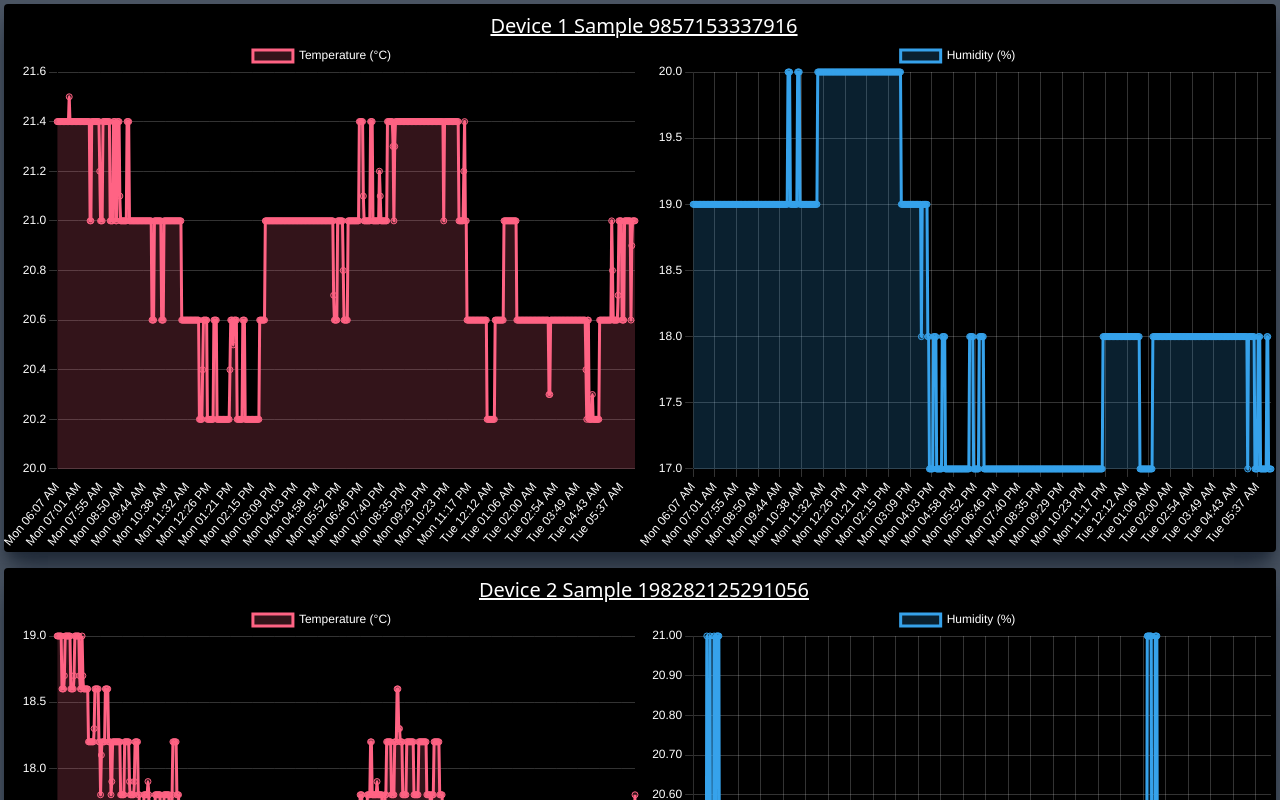
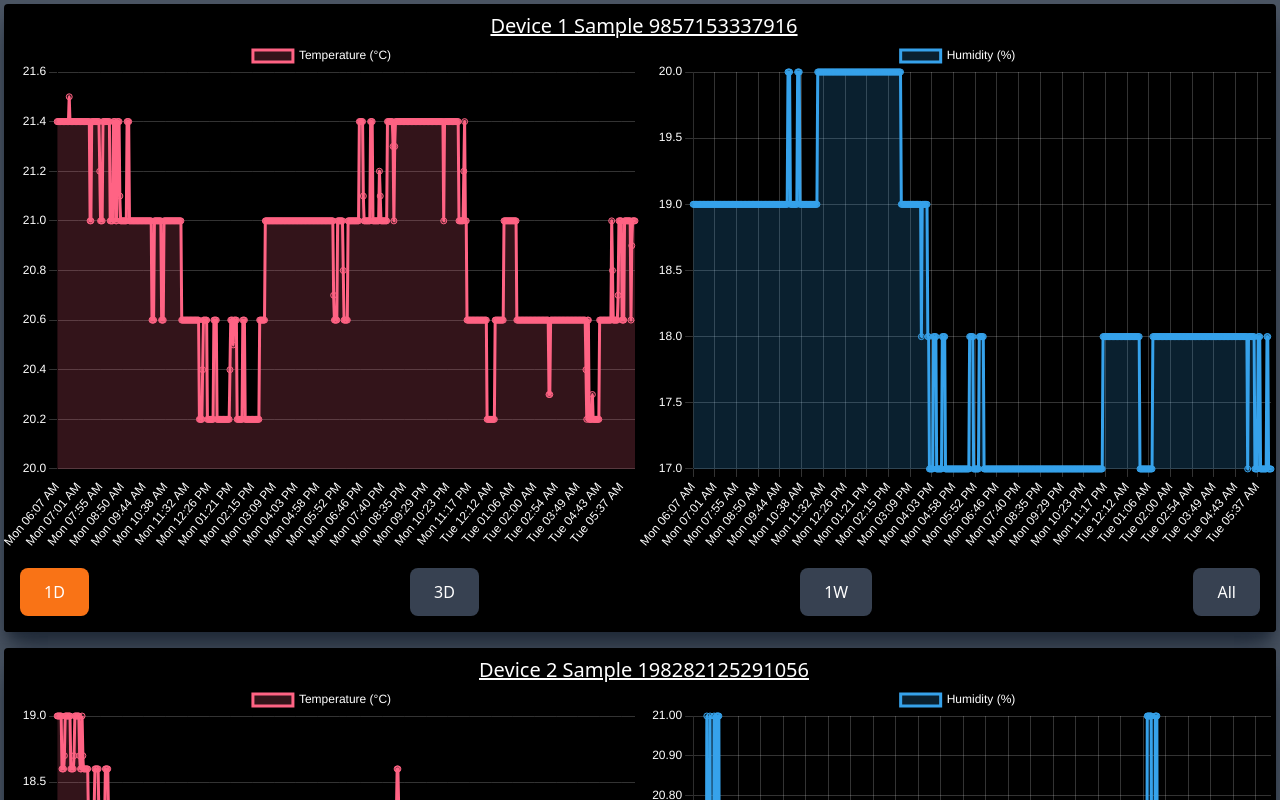
Before and after one commit to ramzialhaddad/humiditytemp, a SvelteKit app: page / in a window 1280 px wide. Shown: the top 800 px of the page. Built offline with nearby package versions, Linux system fonts and the light colour scheme.

Commit message:
Added buttons and button states. Needs implementation for functionality

```diff
--- a/src/routes/Graph.svelte
+++ b/src/routes/Graph.svelte
@@ -3,6 +3,7 @@
 	import {onMount} from "svelte";
 
     let {data} = $props();
+	let selectedButton = $state('1d');
 
 	onMount(()=> {
         let url =`/tempHumidity?filter=(device='${data}')`;
@@ -10,6 +11,9 @@
         let tempHumidityReq = fetch(url).then(r => r.json()).then(data => {makeChart(data.items)});
     });
 
+	function handleButtonClick(button: string){
+		selectedButton = button;
+	}
 
     function makeChart(input) {
         const options = {
@@ -28,7 +32,7 @@
         const minYHumidity = 15;
         const maxYHumidity = 40;
 
-        console.log(data, labels[0], "ee");
+        //console.log(data, labels[0], "ee");
 
         const tempCanvas = document.getElementById(data+"-temp") as HTMLCanvasElement;
         const tempGraphCtx = tempCanvas.getContext('2d')!;
@@ -158,13 +162,44 @@
     }
 </script>
 
-<div class="flex min-h-[32rem] flex-wrap">
-	<div class="flex lg:flex-1 w-full">
-		<canvas id="{data}-temp" class="w-full h-full"></canvas>
+<div>
+	<div class="flex min-h-[32rem] flex-wrap">
+		<div class="flex lg:flex-1 w-full">
+			<canvas id="{data}-temp" class="w-full h-full"></canvas>
+		</div>
+		<div class="flex lg:flex-1 w-full">
+			<canvas id="{data}-humidity" class="w-full h-full"></canvas>
+		</div>
 	</div>
-	<div class="flex lg:flex-1 w-full">
-		<canvas id="{data}-humidity" class="w-full h-full"></canvas>
+	<div class="bg-black p-4 rounded">
+		<div class="flex justify-between items-center">
+			<button class="bg-gray-700 text-white px-6 py-3 rounded-lg mr-4 sm:mr-0 transition-colors
+			{selectedButton == '1d' ? 'bg-orange-500' : ''}"
+
+					onclick={()=> handleButtonClick('1d')}
+			>1D</button>
+
+			<button class="bg-gray-700 text-white px-6 py-3 rounded-lg mr-4 sm:mr-0 transition-colors
+			{selectedButton == '3d' ? 'bg-orange-500' : ''}"
+
+					onclick={()=> handleButtonClick('3d')}
+			>3D</button>
+
+			<button class="bg-gray-700 text-white px-6 py-3 rounded-lg mr-4 sm:mr-0 transition-colors
+				{selectedButton == '1w' ? 'bg-orange-500' : ''}"
+
+					onclick={()=> handleButtonClick('1w')}
+			>1W</button>
+
+			<button class="bg-gray-700 text-white px-6 py-3 rounded-lg mr-4 sm:mr-0 transition-colors
+				{selectedButton == 'at' ? 'bg-orange-500' : ''}"
+
+					onclick={()=> handleButtonClick('at')}
+			>All</button>
+		</div>
 	</div>
+
+
 </div>
 
 
```
